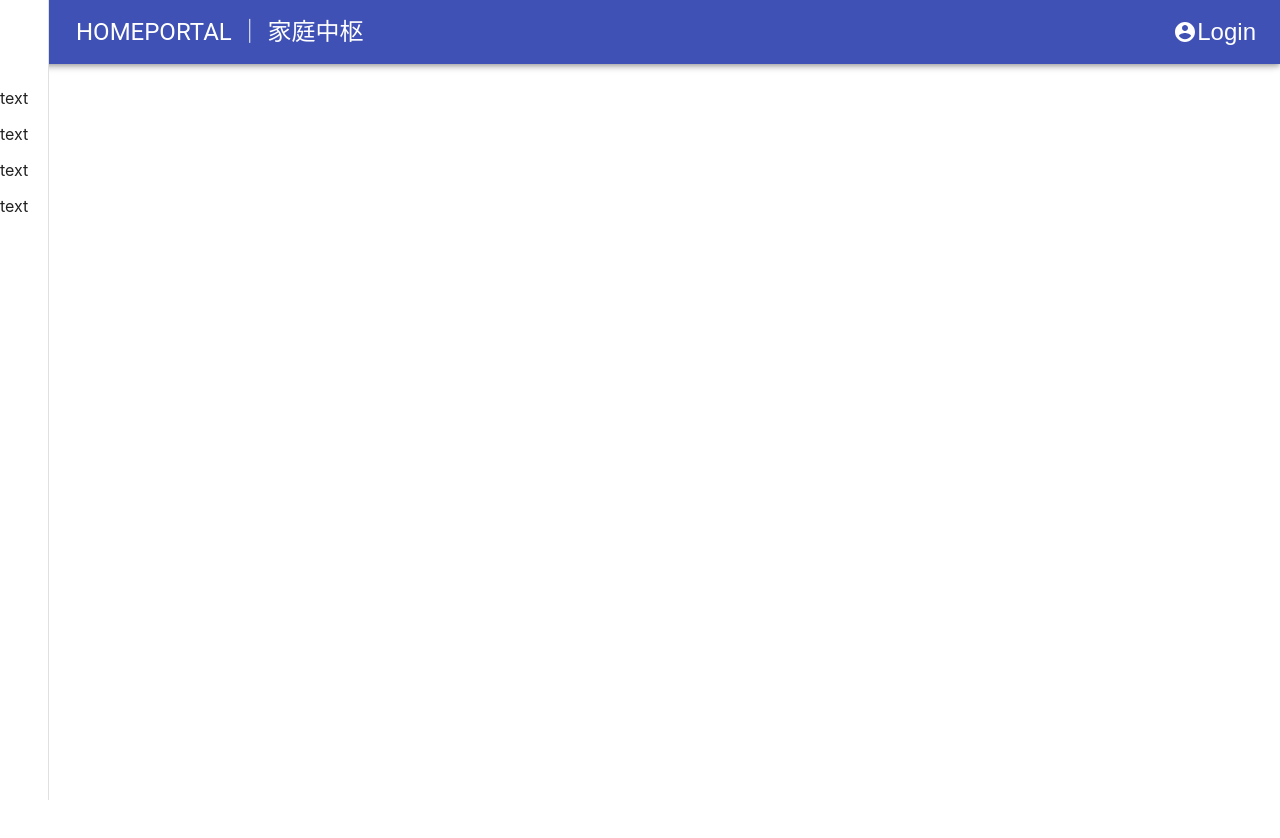
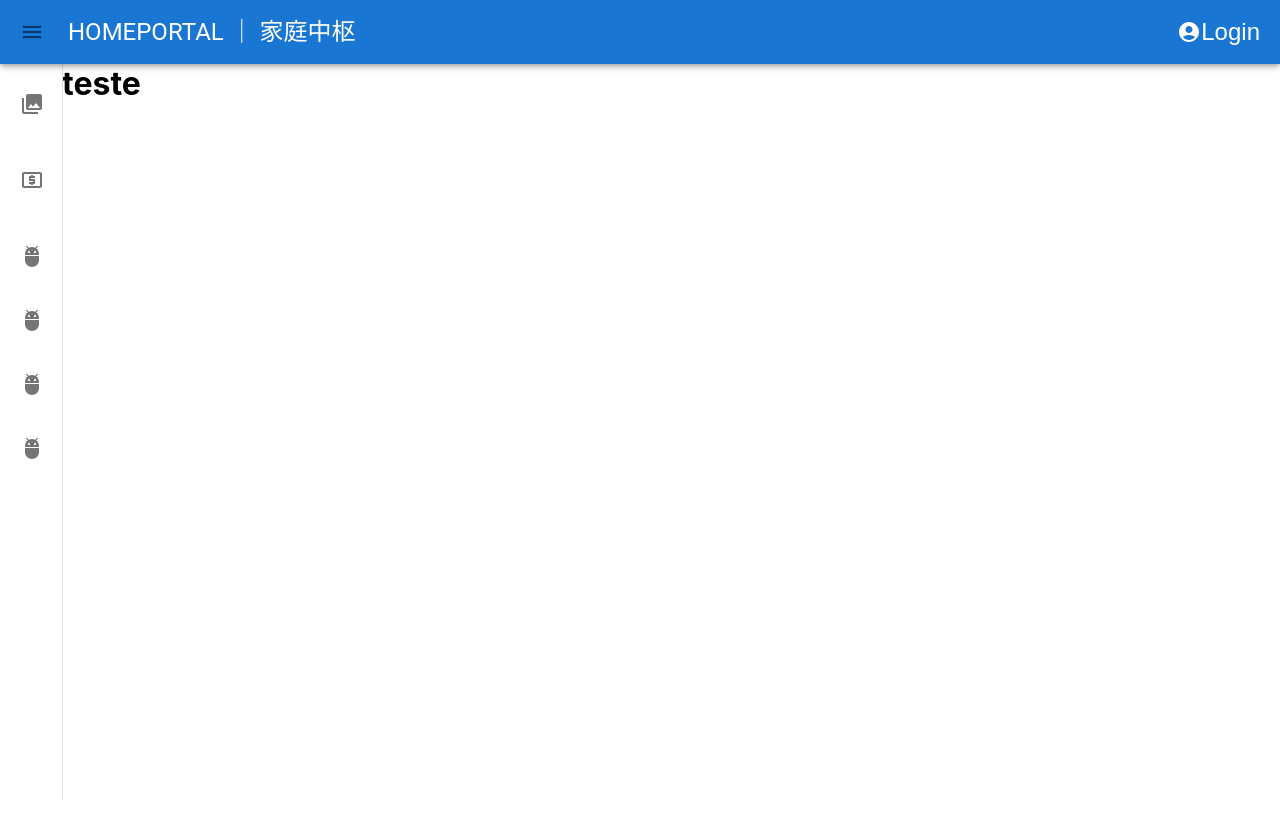
Before and after one commit to KiwilycReal/Homeportal, a React (Create React App) app: page / in a window 1280 px wide. Shown: the top 838 px of the page. Built offline with nearby package versions, Linux system fonts and the light colour scheme.

Commit message:
Basic drawer logic completed

```diff
--- a/src/components/MainNavBar/BottomBanner/BottomBanner.js
+++ b/src/components/MainNavBar/BottomBanner/BottomBanner.js
@@ -1,5 +1,5 @@
 
-import { Typography } from '@material-ui/core';
+import { Typography } from '@mui/material';
 import styles from './BottomBanner.module.css';
 
 const BottomBanner = () => {
--- a/src/components/MainNavBar/MainNavBar.js
+++ b/src/components/MainNavBar/MainNavBar.js
@@ -1,61 +1,112 @@
+import AppBar from '@mui/material/AppBar'
+import Box from '@mui/material/Box'
+import Drawer from '@mui/material/Drawer'
+import Divider from '@mui/material/Divider'
+import IconButton from '@mui/material/IconButton'
+import List from '@mui/material/List'
+import ListItem from '@mui/material/ListItem'
+import ListItemButton from '@mui/material/ListItemButton'
+import ListItemIcon from '@mui/material/ListItemIcon'
+import ListItemText from '@mui/material/ListItemText'
+import Toolbar from '@mui/material/Toolbar'
+import Typography from '@mui/material/Typography'
+import MenuIcon from '@mui/icons-material/Menu';
+import AccountCircleIcon from '@mui/icons-material/AccountCircle';
+import PhotoLibraryIcon from '@mui/icons-material/PhotoLibrary';
+import LocalAtmIcon from '@mui/icons-material/LocalAtm';
+import AdbIcon from '@mui/icons-material/Adb';
+import ChevronLeftIcon from '@mui/icons-material/ChevronLeft';
 
-import { useState } from 'react';
-import { AppBar, Button, IconButton, Toolbar, Typography, Box, Drawer,  List, ListItemIcon, Divider, ListItemText, CssBaseline } from '@material-ui/core';
-import { AccountCircle, ChevronLeft } from '@material-ui/icons';
-import MenuIcon from '@material-ui/icons/Menu';
 import styles from './MainNavBar.module.css';
 
-const MainNavBar = () => {
+const MainNavBar = (props) => {
 
-    const [isDrawerOpened, setIsDrawerOpened] = useState(false);
+    const menuItemObj = {
+        'Gallery': <PhotoLibraryIcon />,
+        'Account Books': <LocalAtmIcon />,
+        'Dummy1': <AdbIcon />,
+        'Dummy2': <AdbIcon />,
+        'Dummy3': <AdbIcon />,
+        'Dummy4': <AdbIcon />
+    }
 
     return <>
-        <AppBar position='fixed'
+        <AppBar component='div' position='fixed'
             sx={{
-                zIndex: 1300
+                zIndex: theme => theme.zIndex.drawer + 1,
+                transition: 'width 1s',
+                transitionTimingFunction: 'ease',
+                ...(props.isDrawerOpened && {
+                    marginLeft: props.openedDrawerWidth,
+                    width: `calc(100% - ${props.openedDrawerWidth})`
+                }),
             }}
         >
-            <Toolbar style={{
-                'justify-content': 'space-between'
+            <Toolbar sx={{
+                justifyContent: 'space-between'
             }}>
                 <Box sx={{
                     display: 'flex',
                     'align-items': 'center',
                 }}>
-                    <IconButton edge="start">
-                        <MenuIcon/>
+                    <IconButton edge="start"
+                        onClick={props.onDrawerChangeHandler}
+                    >
+                        <MenuIcon />
                     </IconButton>
                     <Typography
                         variant="h5"
-                        style={{margin: '0 0 0 1rem'}}
+                        sx={{margin: '0 0 0 1rem'}}
                     >
                         HOMEPORTAL ｜ 家庭中枢
                     </Typography>
                 </Box>
                 <Box sx={{
                     display: 'flex',
-                    'justify-content': 'flex-end'
+                    justifyContent: 'flex-end'
                 }}>
                     <IconButton
                         edge="end"
                         color="inherit"
                     >
-                        <AccountCircle/>
+                        <AccountCircleIcon />
                         Login
                     </IconButton>
                 </Box>
             </Toolbar>
         </AppBar>
-        <Drawer variant="permanent" open={isDrawerOpened} anchor="left">
-            {/* <IconButton onClick={()=>setIsDrawerOpened(false)}>
-                <ChevronLeft />
-            </IconButton> */}
-            <Toolbar />
-            <List>
-            {['Inbox', 'Starred', 'Send email', 'Drafts'].map((text, index) => (
-
-                <p>text</p>
-            ))}
+        <Drawer
+            variant="permanent"
+            anchor="left"
+            sx={{
+                '& .MuiDrawer-paper': {
+                    width: props.isDrawerOpened ? props.openedDrawerWidth : props.closedDrawerWidth,
+                    transition: 'width 1s',
+                    transitionTimingFunction: 'ease'
+                },
+            }}
+        >
+            <Toolbar>
+                <IconButton edge="end">
+                    <ChevronLeftIcon />
+                </IconButton>
+            </Toolbar>
+            <List sx={{
+                overflowX: 'hidden',
+                // marginTop: theme => theme.mixins.toolbar["@media (min-width:600px)"].minHeight + 'px'
+            }}>
+                {Object.keys(menuItemObj).map((label, index) =>
+                    <ListItem key={label}
+                        sx={{padding: '8px 4px'}}
+                    >
+                        <ListItemButton>
+                            <ListItemIcon>
+                                {menuItemObj[label]}
+                            </ListItemIcon>
+                            <ListItemText primary={label} />
+                        </ListItemButton>
+                    </ListItem>
+                )}
             </List>
         </Drawer>
     </>
--- a/src/pages/HomePage/HomePage.js
+++ b/src/pages/HomePage/HomePage.js
@@ -1,13 +1,37 @@
 
 import styles from './HomePage.module.css';
-import { Button } from '@material-ui/core';
+import { useState } from 'react';
+import Grid from '@mui/material/Grid'
 import MainNavBar from '../../components/MainNavBar/MainNavBar';
 import BottomBanner from '../../components/MainNavBar/BottomBanner/BottomBanner';
 
 const HomePage = () => {
+
+    const openedDrawerWidth = '239px';
+    const closedDrawerWidth = '62px';
+    const [isDrawerOpened, setIsDrawerOpened] = useState(false);
+
+    const onDrawerChange = () => {
+        setIsDrawerOpened(!isDrawerOpened)
+    }
+
     return <>
-        <MainNavBar/>
-        <div style={{height: '3000px'}}/>
+        <MainNavBar isDrawerOpened={isDrawerOpened}
+            onDrawerChangeHandler={onDrawerChange}
+            openedDrawerWidth={openedDrawerWidth}
+            closedDrawerWidth={closedDrawerWidth}
+        />
+        <Grid
+            sx={{
+            height: '3000px',
+            zIndex: theme => theme.zIndex.drawer + 1,
+            marginTop: theme => theme.mixins.toolbar["@media (min-width:600px)"].minHeight + 'px',
+            transition: 'margin 1s',
+            transitionTimingFunction: 'ease',
+            marginLeft: isDrawerOpened ? openedDrawerWidth : closedDrawerWidth
+        }}>
+            <h1>teste</h1>
+        </Grid>
         <BottomBanner/>
     </>
 };
```
